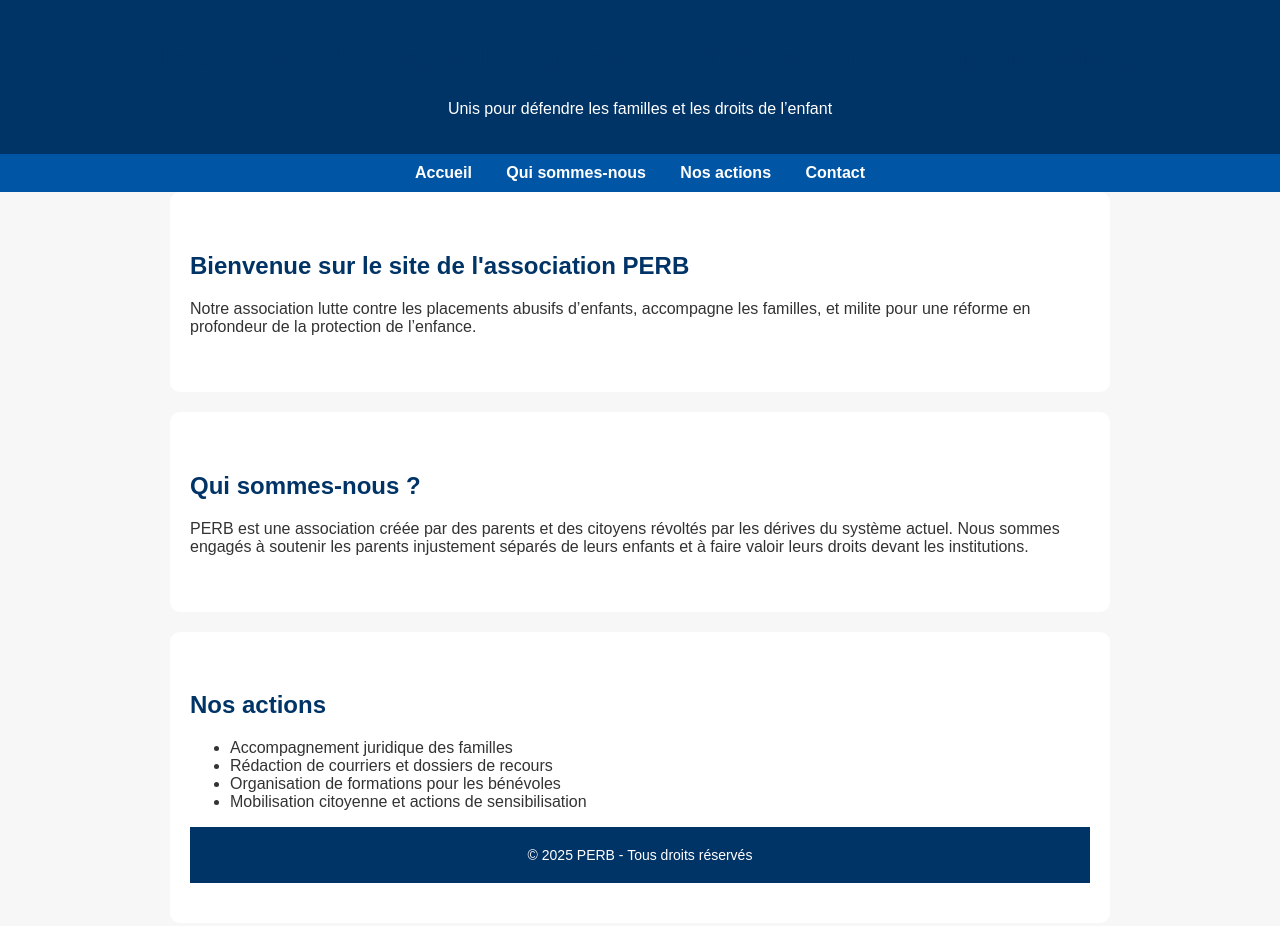
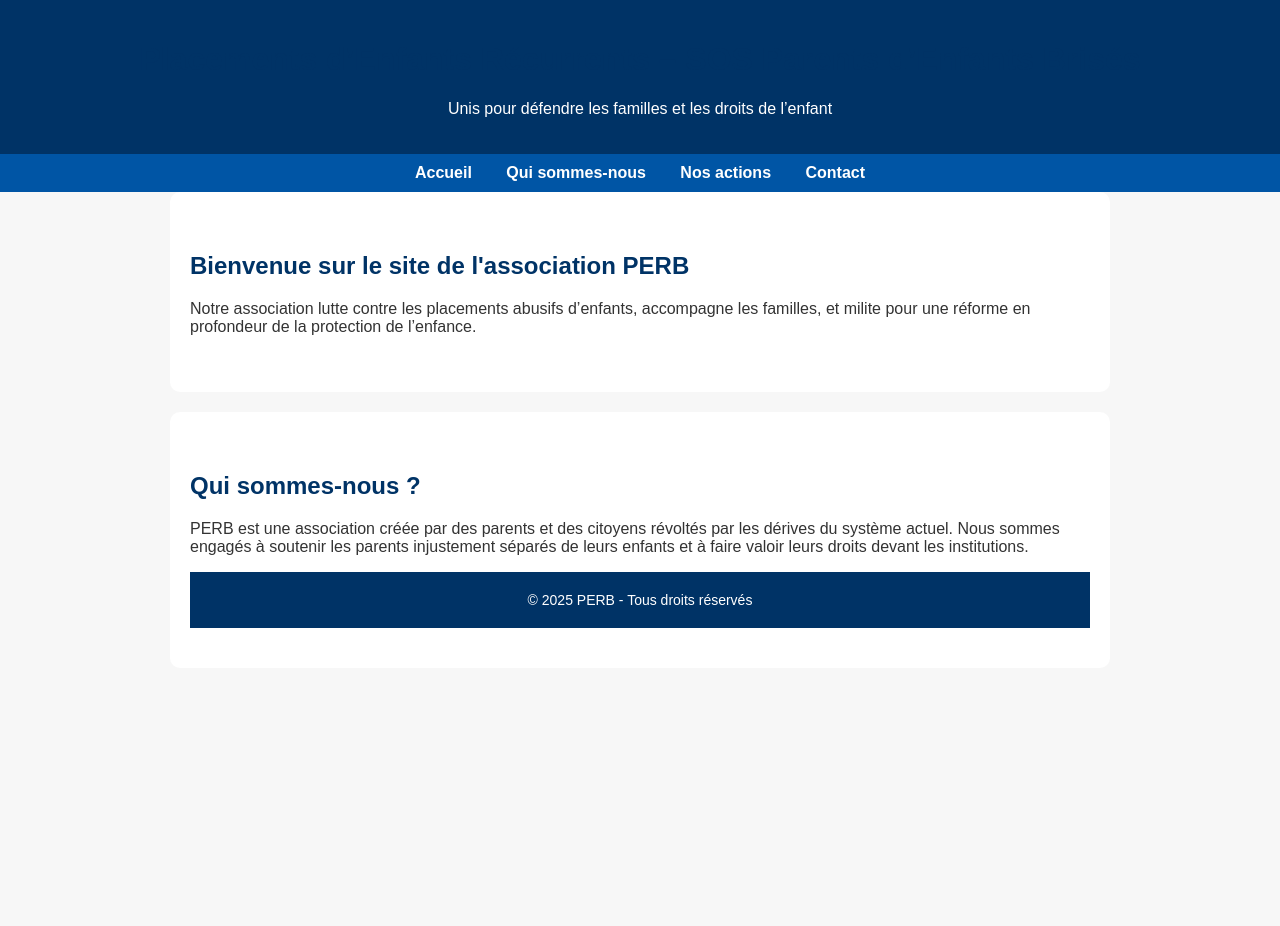
Before and after one commit to veniobakis/site-perb, a plain HTML site: page index.html in a window 1280 px wide. After the commit the page ends 800 px from the top, so only its background shows below. Drawn offline with Linux system fonts and the light colour scheme.

Commit message:
Update index.html
ad

```diff
--- a/index.html
+++ b/index.html
@@ -36,16 +36,6 @@
   <section id="qui">
     <h2>Qui sommes-nous ?</h2>
     <p>PERB est une association créée par des parents et des citoyens révoltés par les dérives du système actuel. Nous sommes engagés à soutenir les parents injustement séparés de leurs enfants et à faire valoir leurs droits devant les institutions.</p>
-  </section>
-
-  <section id="actions">
-    <h2>Nos actions</h2>
-    <ul>
-      <li>Accompagnement juridique des familles</li>
-      <li>Rédaction de courriers et dossiers de recours</li>
-      <li>Organisation de formations pour les bénévoles</li>
-      <li>Mobilisation citoyenne et actions de sensibilisation</li>
-    </ul>
 
 
   <footer>
```
